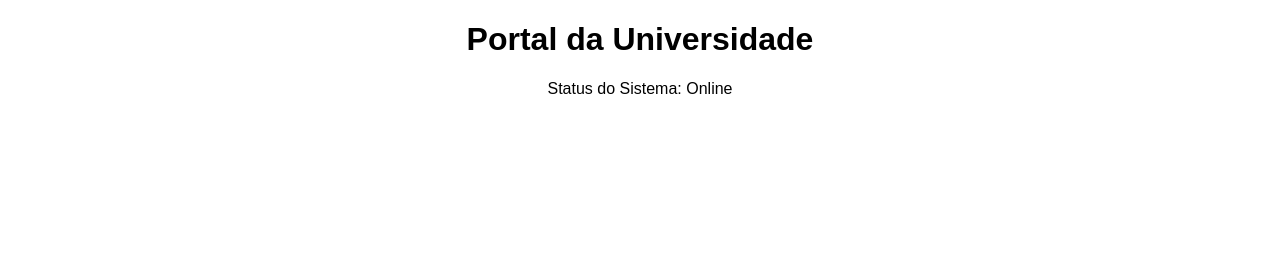
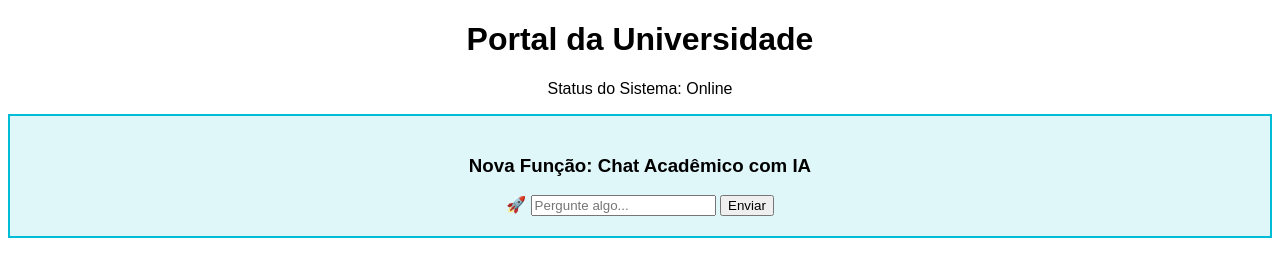
Before and after one commit to Jose-borges47/GCS_teste_aula, a plain HTML site: page index.html in a window 1280 px wide. Drawn offline with Linux system fonts and the light colour scheme.

Commit message:
alteradno para true

```diff
--- a/index.html
+++ b/index.html
@@ -13,7 +13,7 @@ solid #00bcd4;">
     <script>
         // Simulando a busca de uma Flag (pode ser de um banco ou arquivo)
         const flags = {
-            "EXIBIR_IA": false // O "interruptor"
+            "EXIBIR_IA": true // O "interruptor"
         };
         if (flags.EXIBIR_IA) {
             document.getElementById('nova-funcao').style.display = 'block';
```
